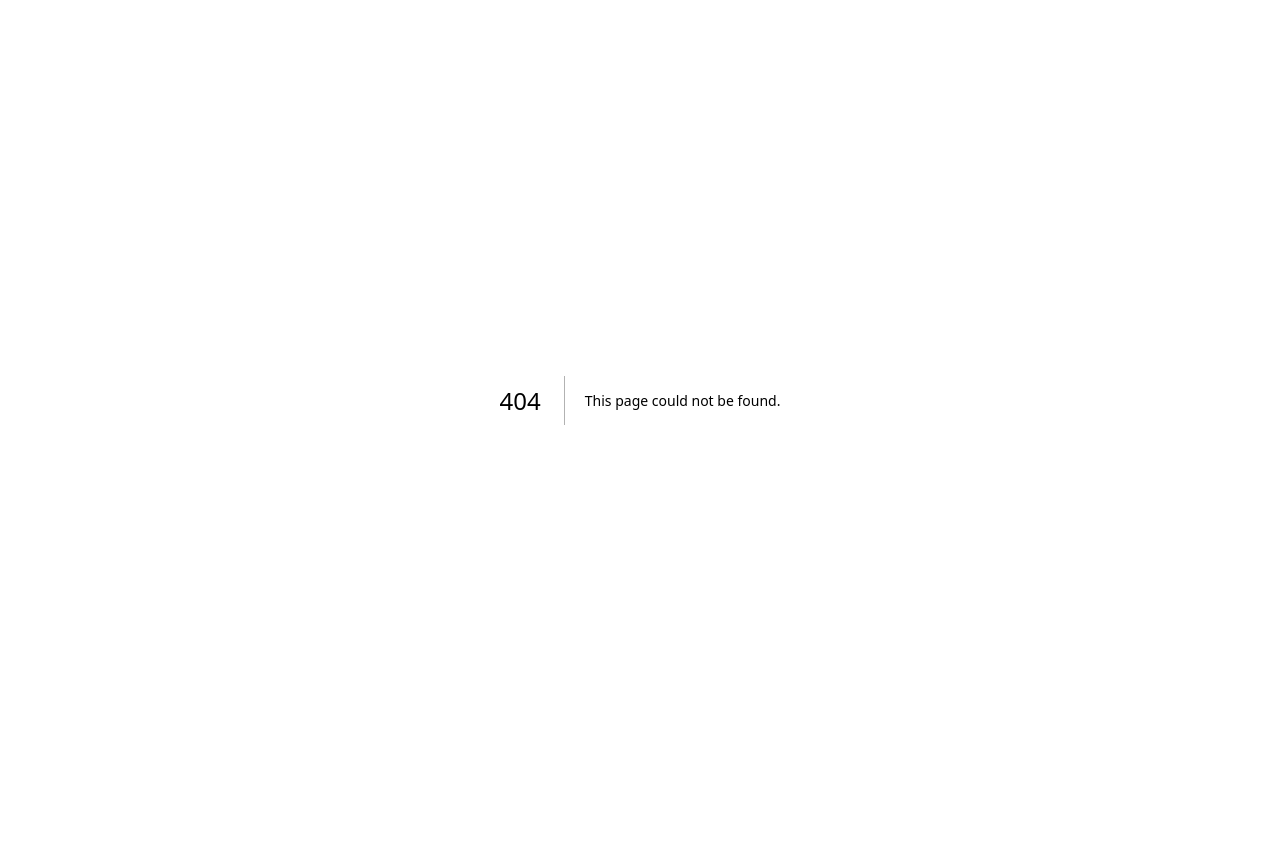
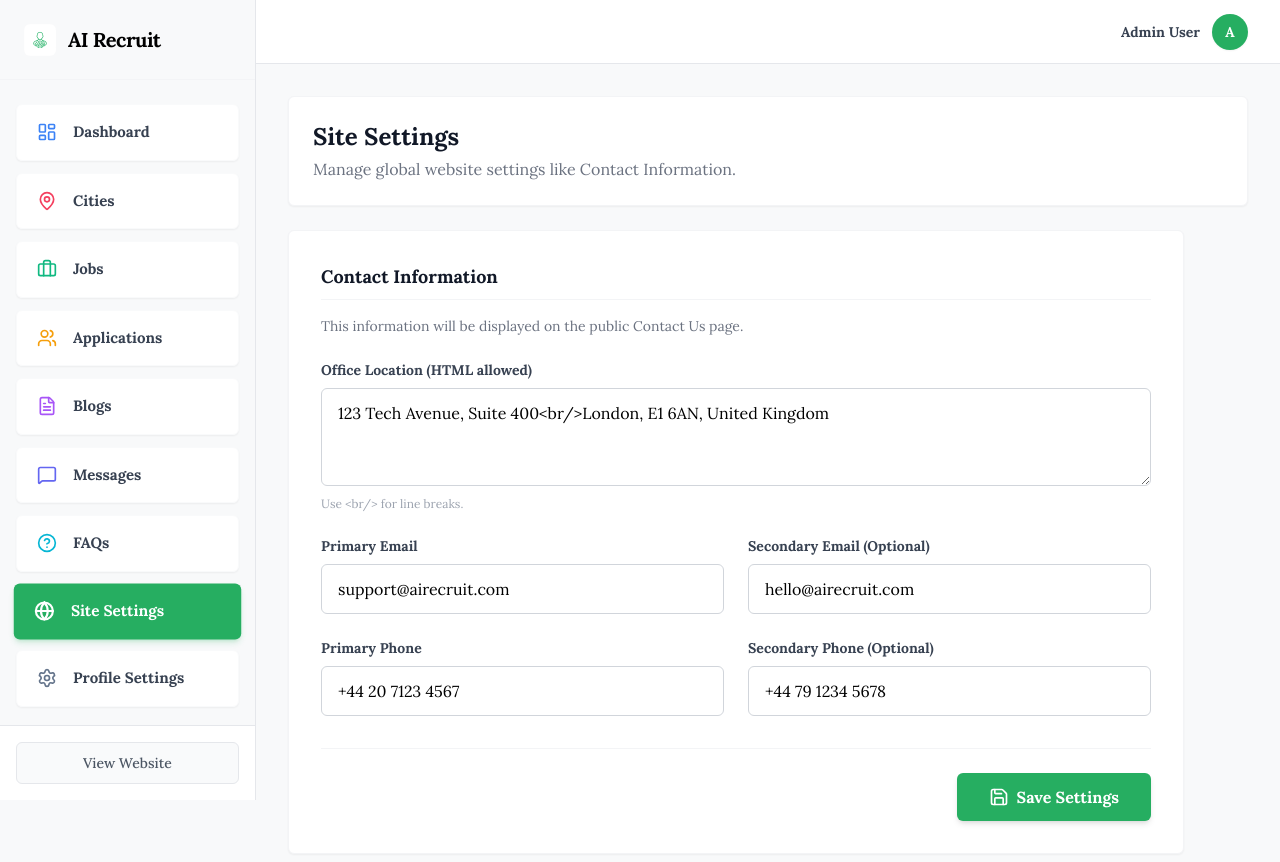
Before and after one commit to Iqbalhossen07/ai-recruitment, a Next.js app: page /system-hq/site-settings in a window 1280 px wide. Before the commit this address had no page. Shown: the top 862 px of the page. Before the commit the page ends 800 px from the top, so only its background shows below. Built offline with nearby package versions, Linux system fonts and the light colour scheme; no server answers; the database is empty.

Commit message:
feat: add site settings page to manage dynamic contact info

```diff
--- /dev/null
+++ b/src/app/actions/settings.ts
@@ -0,0 +1,29 @@
+"use server";
+
+import prisma from "@/lib/prisma";
+import { revalidatePath } from "next/cache";
+
+export async function updateSiteSettings(formData: FormData) {
+  try {
+    const keys = ["contact_office_location", "contact_email_1", "contact_email_2", "contact_phone_1", "contact_phone_2"];
+
+    for (const key of keys) {
+      const value = formData.get(key) as string;
+      if (value !== null && value !== undefined) {
+        await prisma.siteSetting.upsert({
+          where: { key },
+          update: { value },
+          create: { key, value },
+        });
+      }
+    }
+
+    revalidatePath("/contact");
+    revalidatePath("/system-hq/site-settings");
+
+    return { success: true, message: "Site settings updated successfully." };
+  } catch (error) {
+    console.error("Error updating site settings:", error);
+    return { success: false, error: "Failed to update site settings." };
+  }
+}
--- /dev/null
+++ b/src/app/system-hq/(admin)/site-settings/page.tsx
@@ -0,0 +1,19 @@
+import { getSiteSettings } from "@/lib/settings";
+import SiteSettingsClient from "@/components/admin/SiteSettingsClient";
+
+export default async function SiteSettingsPage() {
+  const settings = await getSiteSettings();
+
+  return (
+    <div className="space-y-6">
+      <div className="bg-white p-6 rounded-md shadow-sm border border-gray-100">
+        <h1 className="text-2xl font-bold text-gray-900">Site Settings</h1>
+        <p className="text-gray-500 mt-1">Manage global website settings like Contact Information.</p>
+      </div>
+
+      <div className="bg-white rounded-md shadow-sm border border-gray-100 p-6 md:p-8 max-w-4xl w-full">
+        <SiteSettingsClient initialSettings={settings} />
+      </div>
+    </div>
+  );
+}
--- a/src/components/admin/AdminBottomNav.tsx
+++ b/src/components/admin/AdminBottomNav.tsx
@@ -6,7 +6,11 @@ import {
   LayoutDashboard,
   Briefcase,
   Users,
-  Menu
+  Menu,
+  MessageSquare,
+  HelpCircle,
+  Settings,
+  Globe
 } from "lucide-react";
 import { useState } from "react";
 import { logoutAction } from "@/app/actions/auth";
@@ -32,9 +36,10 @@ export default function AdminBottomNav() {
     { name: "Jobs", href: "/system-hq/jobs", icon: Briefcase, color: pastelColors[2] },
     { name: "Users", href: "/system-hq/applications", icon: Users, color: pastelColors[3] },
     { name: "Blogs", href: "/system-hq/blogs", icon: LayoutDashboard, color: pastelColors[4] },
-    { name: "Messages", href: "/system-hq/messages", icon: LayoutDashboard, color: pastelColors[5] },
-    { name: "FAQs", href: "/system-hq/faqs", icon: LayoutDashboard, color: pastelColors[6] },
-    { name: "Settings", href: "/system-hq/settings", icon: LayoutDashboard, color: pastelColors[7] },
+    { name: "Messages", href: "/system-hq/messages", icon: MessageSquare, color: pastelColors[5] },
+    { name: "FAQs", href: "/system-hq/faqs", icon: HelpCircle, color: pastelColors[6] },
+    { name: "Site Settings", href: "/system-hq/site-settings", icon: Globe, color: pastelColors[7] },
+    { name: "Profile Settings", href: "/system-hq/settings", icon: Settings, color: pastelColors[7] },
   ];
 
   // For bottom bar, show first 4 items + Menu
--- a/src/components/admin/AdminSidebar.tsx
+++ b/src/components/admin/AdminSidebar.tsx
@@ -10,7 +10,8 @@ import {
   MessageSquare,
   HelpCircle,
   Settings,
-  MapPin
+  MapPin,
+  Globe
 } from "lucide-react";
 import Image from "next/image";
 
@@ -25,7 +26,8 @@ export default function AdminSidebar() {
     { name: "Blogs", href: "/system-hq/blogs", icon: FileText, colorClass: "text-purple-500", bgClass: "bg-purple-50", hoverClass: "hover:bg-purple-50" },
     { name: "Messages", href: "/system-hq/messages", icon: MessageSquare, colorClass: "text-indigo-500", bgClass: "bg-indigo-50", hoverClass: "hover:bg-indigo-50" },
     { name: "FAQs", href: "/system-hq/faqs", icon: HelpCircle, colorClass: "text-cyan-500", bgClass: "bg-cyan-50", hoverClass: "hover:bg-cyan-50" },
-    { name: "Settings", href: "/system-hq/settings", icon: Settings, colorClass: "text-slate-500", bgClass: "bg-slate-50", hoverClass: "hover:bg-slate-50" },
+    { name: "Site Settings", href: "/system-hq/site-settings", icon: Globe, colorClass: "text-fuchsia-500", bgClass: "bg-fuchsia-50", hoverClass: "hover:bg-fuchsia-50" },
+    { name: "Profile Settings", href: "/system-hq/settings", icon: Settings, colorClass: "text-slate-500", bgClass: "bg-slate-50", hoverClass: "hover:bg-slate-50" },
   ];
 
   return (
--- /dev/null
+++ b/src/components/admin/SiteSettingsClient.tsx
@@ -0,0 +1,109 @@
+"use client";
+
+import { useState } from "react";
+import { updateSiteSettings } from "@/app/actions/settings";
+import Swal from "sweetalert2";
+import { Save } from "lucide-react";
+
+export default function SiteSettingsClient({ initialSettings }: { initialSettings: Record<string, string> }) {
+  const [isSubmitting, setIsSubmitting] = useState(false);
+
+  const handleSubmit = async (e: React.FormEvent<HTMLFormElement>) => {
+    e.preventDefault();
+    setIsSubmitting(true);
+
+    const formData = new FormData(e.currentTarget);
+    const result = await updateSiteSettings(formData);
+
+    setIsSubmitting(false);
+
+    if (result.success) {
+      Swal.fire({
+        icon: "success",
+        title: "Saved!",
+        text: result.message,
+        confirmButtonColor: "#0FA877"
+      });
+    } else {
+      Swal.fire({
+        icon: "error",
+        title: "Oops...",
+        text: result.error,
+        confirmButtonColor: "#d33"
+      });
+    }
+  };
+
+  return (
+    <form onSubmit={handleSubmit} className="space-y-8">
+      <div>
+        <h3 className="text-lg font-bold text-gray-900 mb-4 border-b border-gray-100 pb-2">Contact Information</h3>
+        <p className="text-sm text-gray-500 mb-6">This information will be displayed on the public Contact Us page.</p>
+
+        <div className="space-y-6">
+          <div>
+            <label className="block text-sm font-bold text-gray-700 mb-2">Office Location (HTML allowed)</label>
+            <textarea
+              name="contact_office_location"
+              defaultValue={initialSettings.contact_office_location || ""}
+              rows={3}
+              className="w-full px-4 py-3 border border-gray-300 rounded-md focus:outline-none focus:ring-2 focus:ring-primary transition-all"
+              placeholder="123 Tech Avenue, Suite 400<br/>London, E1 6AN, United Kingdom"
+            ></textarea>
+            <p className="text-xs text-gray-400 mt-1">Use &lt;br/&gt; for line breaks.</p>
+          </div>
+
+          <div className="grid grid-cols-1 md:grid-cols-2 gap-6">
+            <div>
+              <label className="block text-sm font-bold text-gray-700 mb-2">Primary Email</label>
+              <input
+                type="email"
+                name="contact_email_1"
+                defaultValue={initialSettings.contact_email_1 || ""}
+                className="w-full px-4 py-3 border border-gray-300 rounded-md focus:outline-none focus:ring-2 focus:ring-primary transition-all"
+              />
+            </div>
+            <div>
+              <label className="block text-sm font-bold text-gray-700 mb-2">Secondary Email (Optional)</label>
+              <input
+                type="email"
+                name="contact_email_2"
+                defaultValue={initialSettings.contact_email_2 || ""}
+                className="w-full px-4 py-3 border border-gray-300 rounded-md focus:outline-none focus:ring-2 focus:ring-primary transition-all"
+              />
+            </div>
+            <div>
+              <label className="block text-sm font-bold text-gray-700 mb-2">Primary Phone</label>
+              <input
+                type="text"
+                name="contact_phone_1"
+                defaultValue={initialSettings.contact_phone_1 || ""}
+                className="w-full px-4 py-3 border border-gray-300 rounded-md focus:outline-none focus:ring-2 focus:ring-primary transition-all"
+              />
+            </div>
+            <div>
+              <label className="block text-sm font-bold text-gray-700 mb-2">Secondary Phone (Optional)</label>
+              <input
+                type="text"
+                name="contact_phone_2"
+                defaultValue={initialSettings.contact_phone_2 || ""}
+                className="w-full px-4 py-3 border border-gray-300 rounded-md focus:outline-none focus:ring-2 focus:ring-primary transition-all"
+              />
+            </div>
+          </div>
+        </div>
+      </div>
+
+      <div className="pt-6 border-t border-gray-100 flex justify-end">
+        <button
+          type="submit"
+          disabled={isSubmitting}
+          className="flex items-center gap-2 px-8 py-3 bg-primary text-white font-bold rounded-md hover:bg-primary-hover shadow-md hover:shadow-lg transition-all duration-300 disabled:opacity-70 disabled:cursor-not-allowed"
+        >
+          <Save size={20} />
+          {isSubmitting ? "Saving..." : "Save Settings"}
+        </button>
+      </div>
+    </form>
+  );
+}
```
